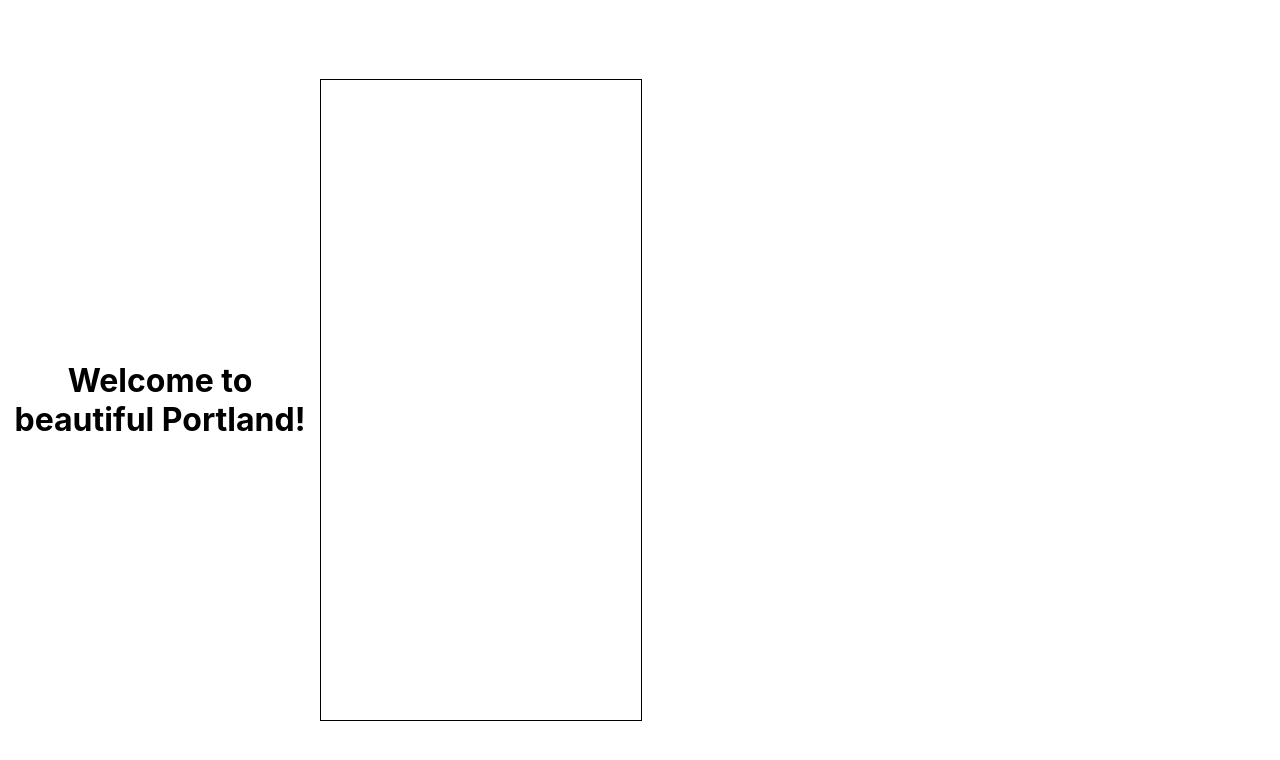
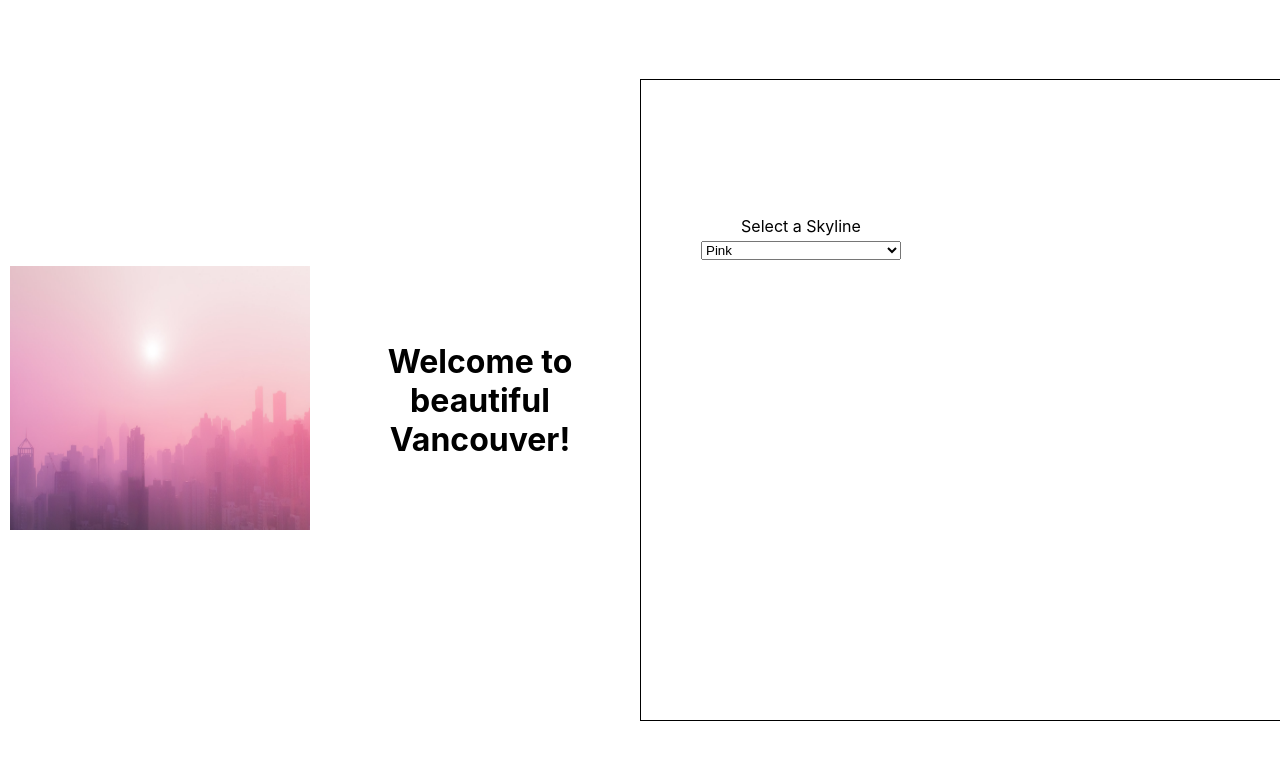
Before and after one commit to xDenzelB/react-city-builder, a React (Create React App) app: page / in a window 1280 px wide. Shown: the top 760 px of the page. Built offline with nearby package versions, Linux system fonts and the light colour scheme.

Commit message:
skyline is working dropdown/pictures

```diff
--- a/src/App.js
+++ b/src/App.js
@@ -11,19 +11,26 @@ import City from './City';
 function App() {
   // track some state here.
   // You'll need to keep track of a skylineId, waterfrontId, and castleId. All these start out as 1
+  const [skylineId, setSkylineId] = useState(1);
+  const [waterfrontId, setWaterfrontId] = useState(1);
+  const [castleId, setCastleId] = useState(1);
   // you'll need to track a city name, which starts as the city name of your choice.
+  const [cityName, setCityName] = useState('Vancouver');
   // finally, you'll need an array of slogans, which could start out as ['The City of Excellence'] for example
+  const [slogan, setSlogans] = useState(['The city with a cool waterfront']);
 
   return (
     <div className="App">
       {/* here, the City component takes in skylineId, waterfrontId, castleId as props. It'll use those ids to render pictures correctly. */}
+      <City skylineId={skylineId} />
       <h1>
         {/* dynamically update the city name here using state */}
-        Welcome to beautiful Portland!
+        Welcome to beautiful {cityName}!
       </h1>
       <div className='bottom'>
         {/* here, the CityNameInput component takes in the setCityName state handler function */}
         <section className='dropdowns'>
+          <SkylineDropdown setSkylineId={setSkylineId} />
           {/*
           render all three Dropdown components (WaterfrontDropdown, SkylineDropdown, CastleDropdown) here.
 
--- a/src/City.js
+++ b/src/City.js
@@ -1,8 +1,9 @@
 import React from 'react';
 
-export default function City(props) {
+export default function City({ skylineId, waterfronId, castleId }) {
   return (
     <div className="city">
+      <img className="city-img" src={`skyline-${skylineId}.jpeg`} />
       {/* this component should take 3 props: waterfrontId, skylineId, and castlId */}
       {/* use these 3 ids in img tags load approriate images that live in the public directory */}
     </div>
--- a/src/SkylineDropdown.js
+++ b/src/SkylineDropdown.js
@@ -1,16 +1,20 @@
 import React from 'react';
 
-export default function SkylineDropdown(props) {
+export default function SkylineDropdown({ setSkylineId }) {
+
+  function handleChange(e) {
+    setSkylineId(e.target.value);
+  }
   return (
     <div>
       Select a Skyline
       {/* this component should have a prop called setSkyline, which is a function */}
       {/* on change, this component should use e.target.value to pass the correct id to the setSkyline function */}
       {/* note that the options will need value properties (1, 2, or 3) that correspond to the photo filenames in the public directory */}
-      <select>
-        <option>Pink</option>
-        <option>Busy</option>
-        <option>Foggy</option>
+      <select onChange={handleChange}>
+        <option value="1">Pink</option>
+        <option value="2">Busy</option>
+        <option value="3">Foggy</option>
       </select>
     </div>
   );
```
